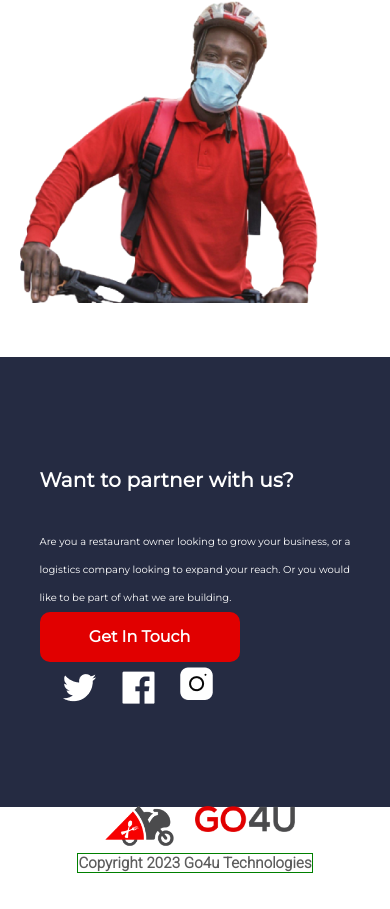
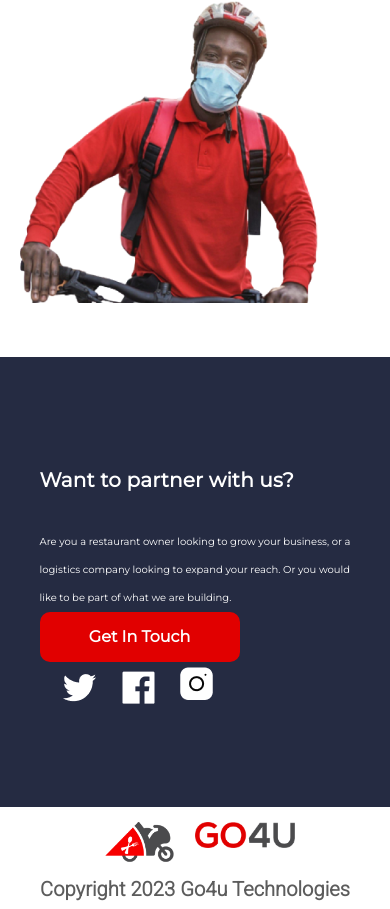
Before and after one commit to adewaleftk/go4u, a React (Create React App) app: page / in a window 390 px wide. Shown: the part 2534-3443 px from the top of the page. Before the commit the page ends 3407 px from the top, so only its background shows below. Built offline with nearby package versions, Linux system fonts and the light colour scheme.

Commit message:
Mobile Responsiveness adjusted

```diff
--- a/src/styles/footer.css
+++ b/src/styles/footer.css
@@ -59,12 +59,11 @@
 
     .copyright {
         width: full;
-        border: 1px solid green;
         height: 10px;
         font-family: 'Roboto';
         font-style: normal;
         font-weight: 800;
-        font-size: 15px;
+        font-size: 20px;
         line-height: 18px;
         letter-spacing: 0.1px;
         color: #5C5C5C;
@@ -75,7 +74,7 @@
     }
 
     .footer {
-        height: 50px;
+        height: auto;
         width: full;
         display: flex;
         justify-content: center;
```
